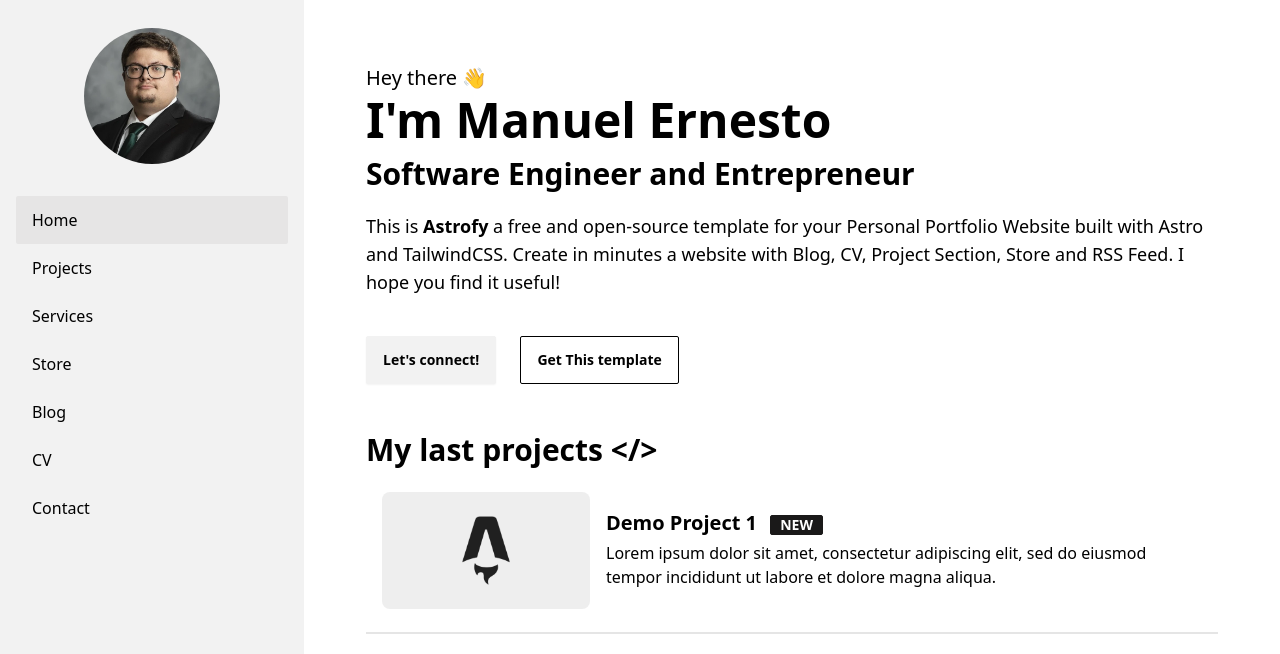
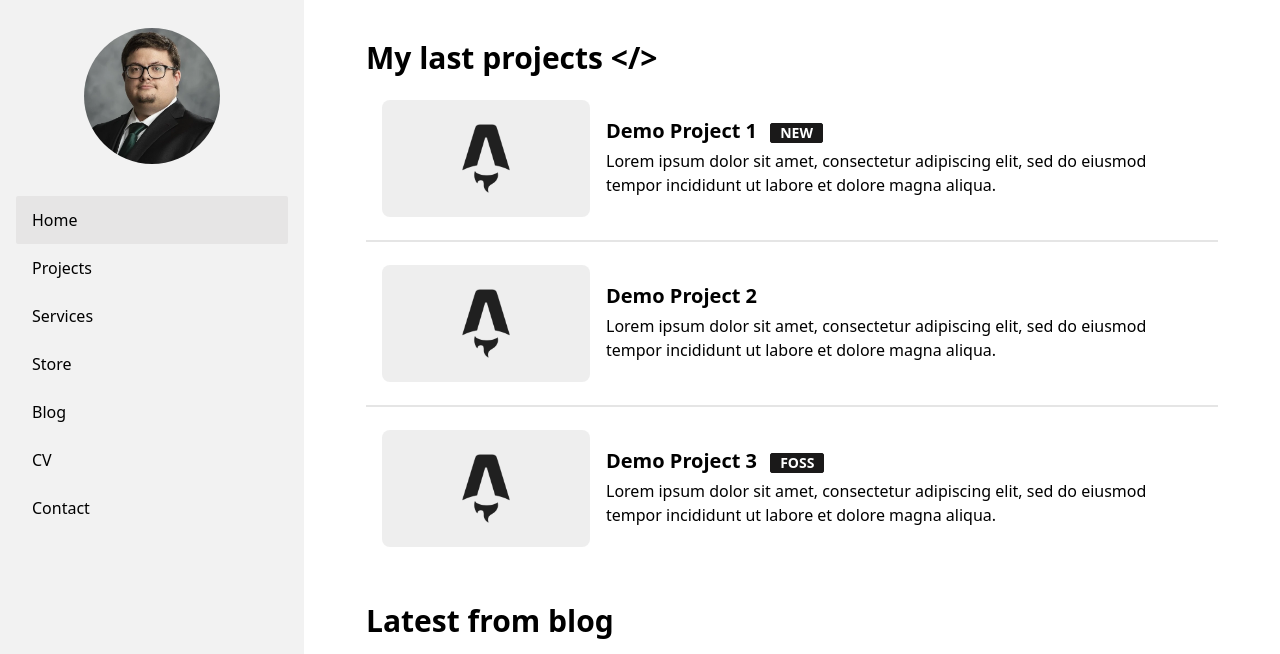
Before and after one commit to CRHudson/CRHudson.github.io, an Astro site: page / in a window 1280 px wide. Shown: the top 654 px of the page. Built offline with nearby package versions, Linux system fonts and the light colour scheme; Astro itself is replaced by a stand-in of ours.

Commit message:
update landing page

```diff
--- a/src/pages/index.astro
+++ b/src/pages/index.astro
@@ -10,7 +10,7 @@ const last_posts = posts.slice(0, 3);
 ---
 
 <BaseLayout sideBarActiveItemID="home">
-  <div class="pb-12 mt-5">
+ <!-- <div class="pb-12 mt-5">
     <div class="text-xl py-1">Hey there 👋</div>
     <div class="text-5xl font-bold">I'm Manuel Ernesto</div>
     <div class="text-3xl py-3 font-bold">Software Engineer and Entrepreneur</div>
@@ -26,7 +26,7 @@ const last_posts = posts.slice(0, 3);
       <a href="https://github.com/manuelernestog/astrofy" target="_blank" class="btn btn-outline ml-5">
         Get This template
       </a>
-    </div>
+    </div> -->
   </div>
 
   <div>
```
